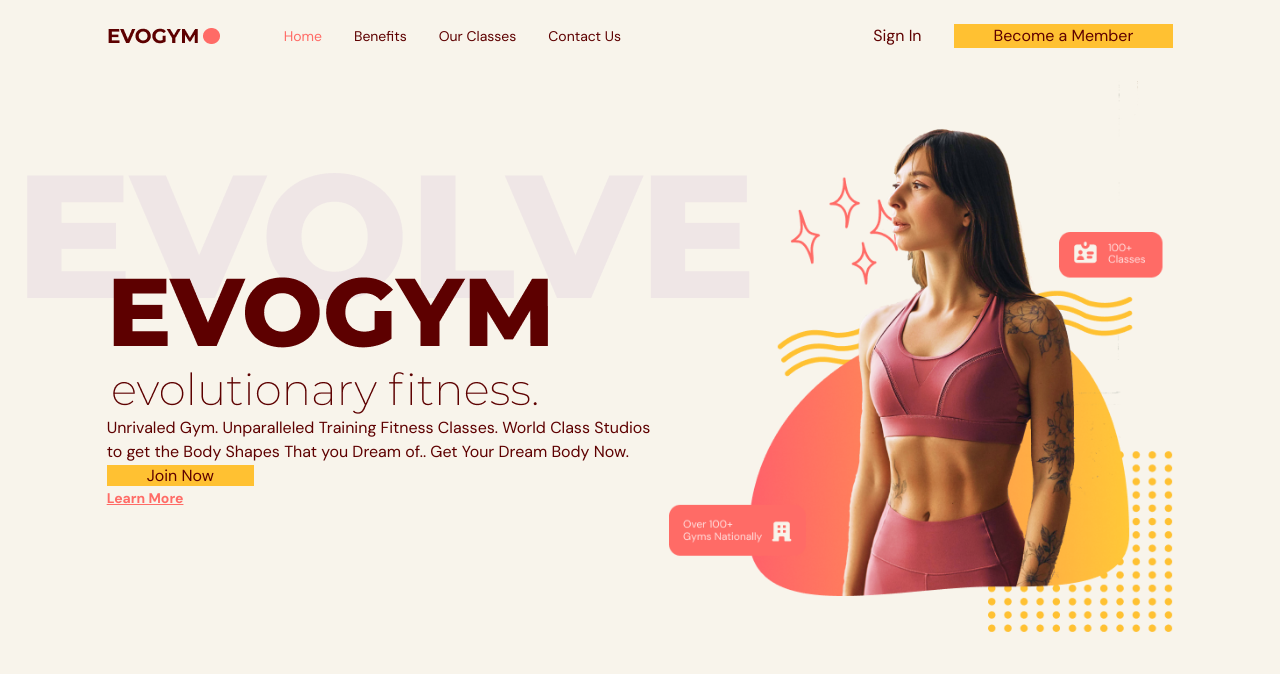
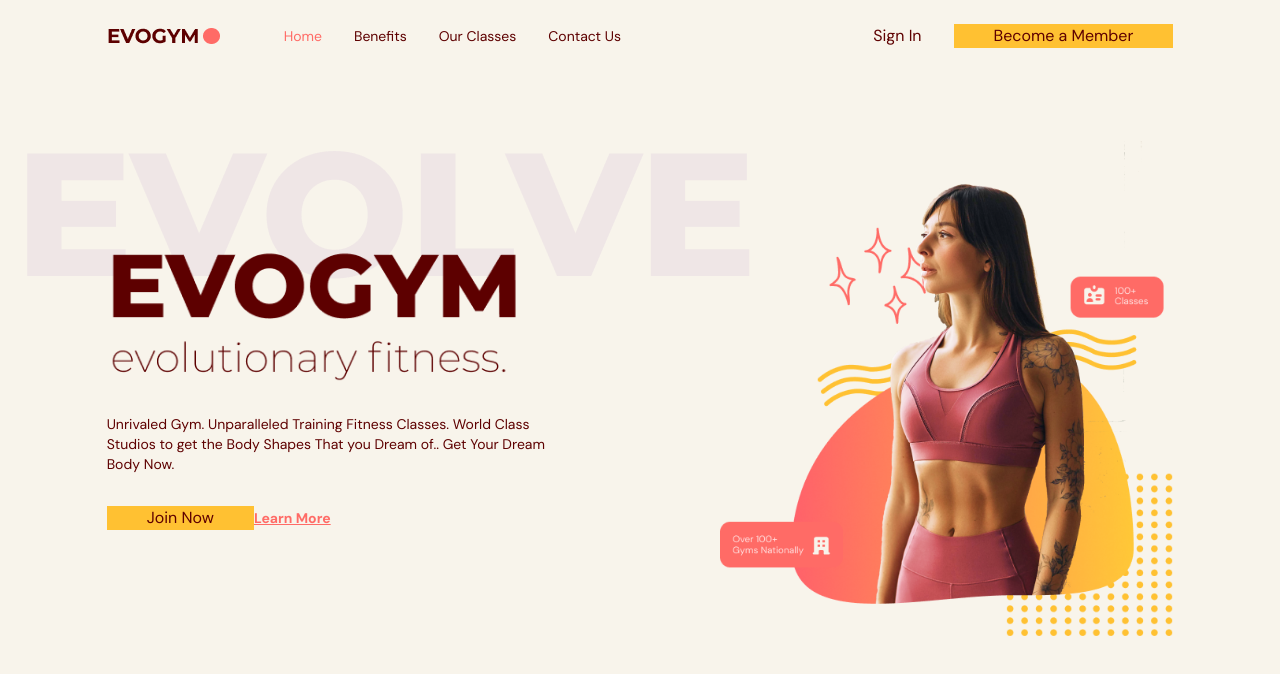
Before and after one commit to maciekpastuszak/gym-typescript, a React (Vite) app: page / in a window 1280 px wide. Shown: the top 674 px of the page. Built offline with nearby package versions, Linux system fonts and the light colour scheme.

Commit message:
add sponsors styles to Home section

```diff
--- a/src/scenes/home/index.tsx
+++ b/src/scenes/home/index.tsx
@@ -30,13 +30,13 @@
                             <img src={HomePageText} alt="home-page-text" />
                         </div>
                     </div>
-                    <p>
+                    <p className="mt-8 text-sm md:text-start">
                         Unrivaled Gym. Unparalleled Training Fitness Classes. World Class Studios to get the Body Shapes That you Dream of.. Get Your Dream Body Now.
                     </p>
                 </div>
 
                 {/* ACTIONS */}
-                <div>
+                <div className="mt-8 flex items-center gp-8">
                     <ActionButton setSelectedPage={setSelectedPage}>
                     Join Now
                     </ActionButton>
@@ -49,7 +49,7 @@
                 </div>
             </div>
         {/* IMAGE */}
-        <div>
+        <div className="flex basis-3/5 justify-center md:z-10 md:ml-40 md:mt-16 md:justify-items-end">
             <img src={HomePageGraphic} alt="home-page-graphic" />
         </div>
 
@@ -58,16 +58,16 @@
         {/* SPONSORS */}
 
         {isAboveMediumScreens && (
-            <div>
-                <div>
-                    <div>
-                        <img src={SponsorRedbull} alt="redbull-sponsor" />
-                        <img src={SponsorFortune} alt="fortune-sponsor" />
-                        <img src={SponsorForbes} alt="forbes-sponsor" />
-                    </div>
-                </div>
+        <div className="h-[150px] w-full bg-primary-100 py-10">
+          <div className="mx-auto w-5/6">
+            <div className="flex w-3/5 items-center justify-between gap-8">
+              <img alt="redbull-sponsor" src={SponsorRedbull} />
+              <img alt="forbes-sponsor" src={SponsorForbes} />
+              <img alt="fortune-sponsor" src={SponsorFortune} />
             </div>
-        )}
+          </div>
+        </div>
+      )}
     </section>
   )
 }
```
